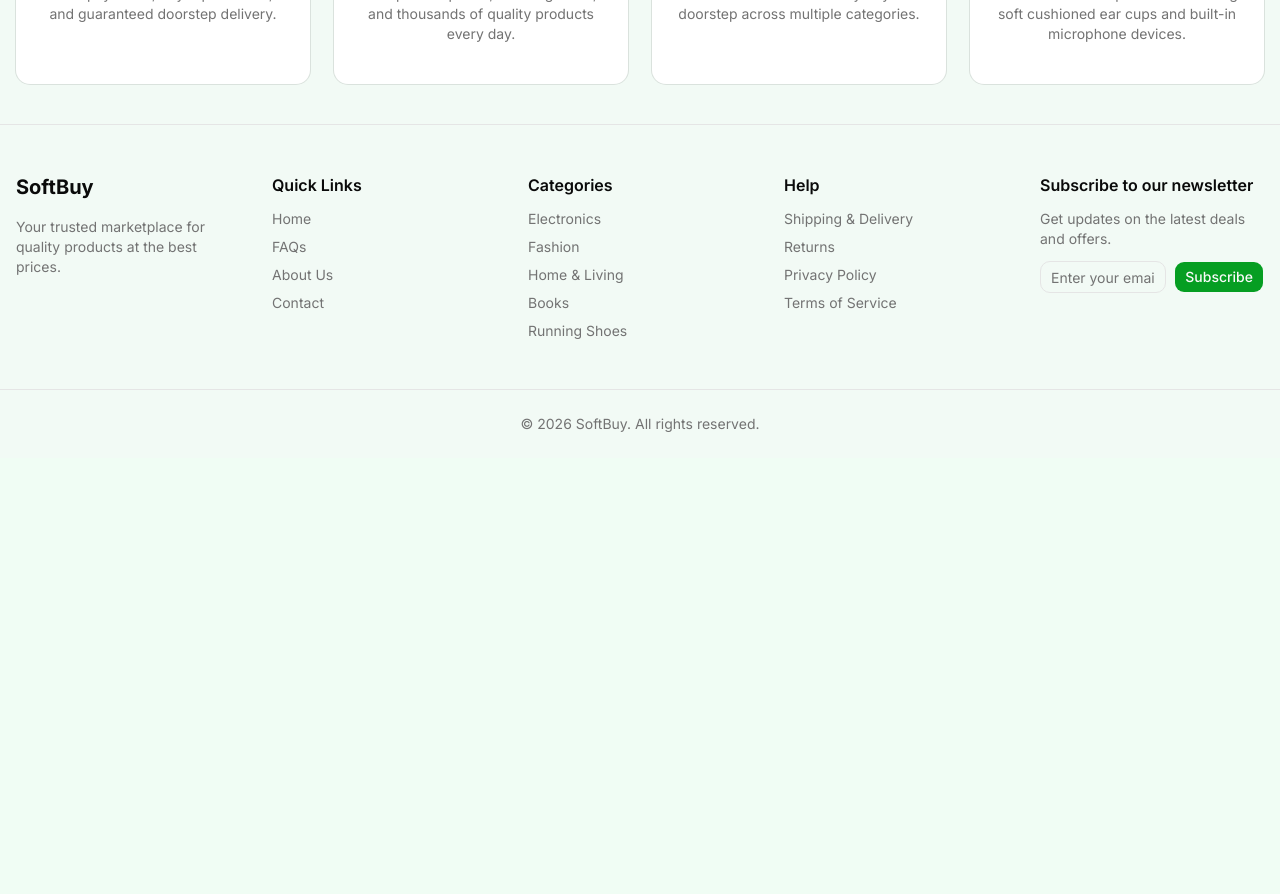
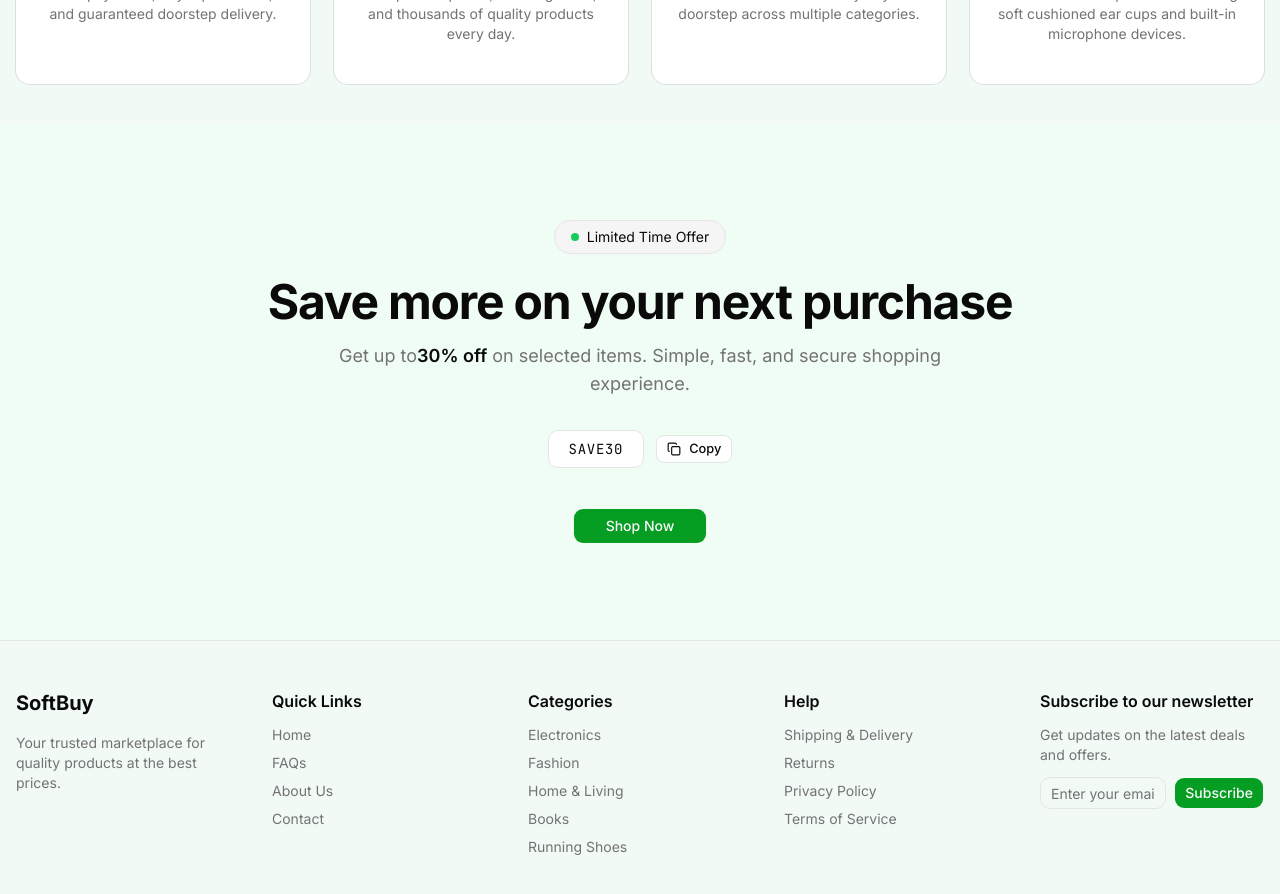
Before and after one commit to Amibiplob/Soft-Buy, a Next.js app: page / in a window 1280 px wide. Shown: the part 920-1814 px from the top of the page. Before the commit the page ends 1378 px from the top, so only its background shows below. Built offline with nearby package versions, Linux system fonts and the light colour scheme.

Commit message:
discount  section added

```diff
--- a/app/page.tsx
+++ b/app/page.tsx
@@ -1,4 +1,5 @@
 import Banner from "@/components/home/Banner";
+import Discount from "@/components/home/Discount";
 import Features from "@/components/home/Features";
 
 export default function Home() {
@@ -6,6 +7,7 @@ export default function Home() {
     <>
       <Banner />
       <Features />
+      <Discount/>
     </>
   );
 }
--- a/components/home/Discount.tsx
+++ b/components/home/Discount.tsx
@@ -1,7 +1,64 @@
-import React from 'react'
+"use client";
+
+import { Button } from "@/components/ui/button";
+import { useState } from "react";
+import { Copy, Check } from "lucide-react";
 
 export default function DiscountSection() {
+  const [copied, setCopied] = useState(false);
+  const couponCode = "SAVE30";
+
+  const handleCopy = async () => {
+    await navigator.clipboard.writeText(couponCode);
+    setCopied(true);
+    setTimeout(() => setCopied(false), 2000);
+  };
+
   return (
-    <div>DiscountSection</div>
-  )
+    <section className="py-24">
+      <div className="max-w-5xl mx-auto px-4 text-center">
+        {/* Badge */}
+        <div className="inline-flex items-center gap-2 px-4 py-1.5 mb-6 text-sm rounded-full bg-muted border">
+          <span className="h-2 w-2 rounded-full bg-green-500 animate-pulse" />
+          Limited Time Offer
+        </div>
+
+        {/* Heading */}
+        <h2 className="text-4xl md:text-5xl font-bold tracking-tight">
+          Save more on your next purchase
+        </h2>
+
+        {/* Subtext */}
+        <p className="mt-4 text-lg text-muted-foreground max-w-2xl mx-auto">
+          Get up to
+          <span className="font-semibold text-foreground">30% off</span> on
+          selected items. Simple, fast, and secure shopping experience.
+        </p>
+
+        {/* Coupon */}
+        <div className="mt-8 flex items-center justify-center gap-3">
+          <div className="px-5 py-2 rounded-lg border bg-background font-mono text-sm tracking-wider">
+            {couponCode}
+          </div>
+
+          <Button
+            variant="outline"
+            size="sm"
+            onClick={handleCopy}
+            className="flex items-center gap-2"
+          >
+            {copied ? <Check size={16} /> : <Copy size={16} />}
+            {copied ? "Copied" : "Copy"}
+          </Button>
+        </div>
+
+        {/* CTA */}
+        <div className="mt-10">
+          <Button size="lg" className="px-8">
+            Shop Now
+          </Button>
+        </div>
+      </div>
+    </section>
+  );
 }
```
